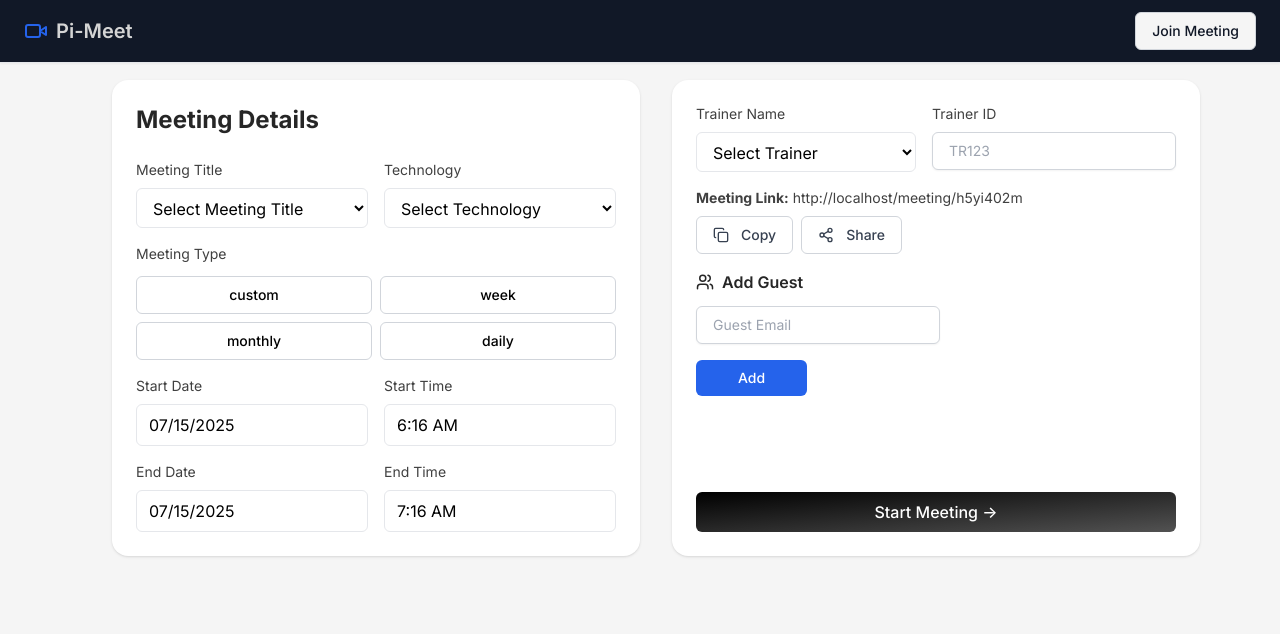
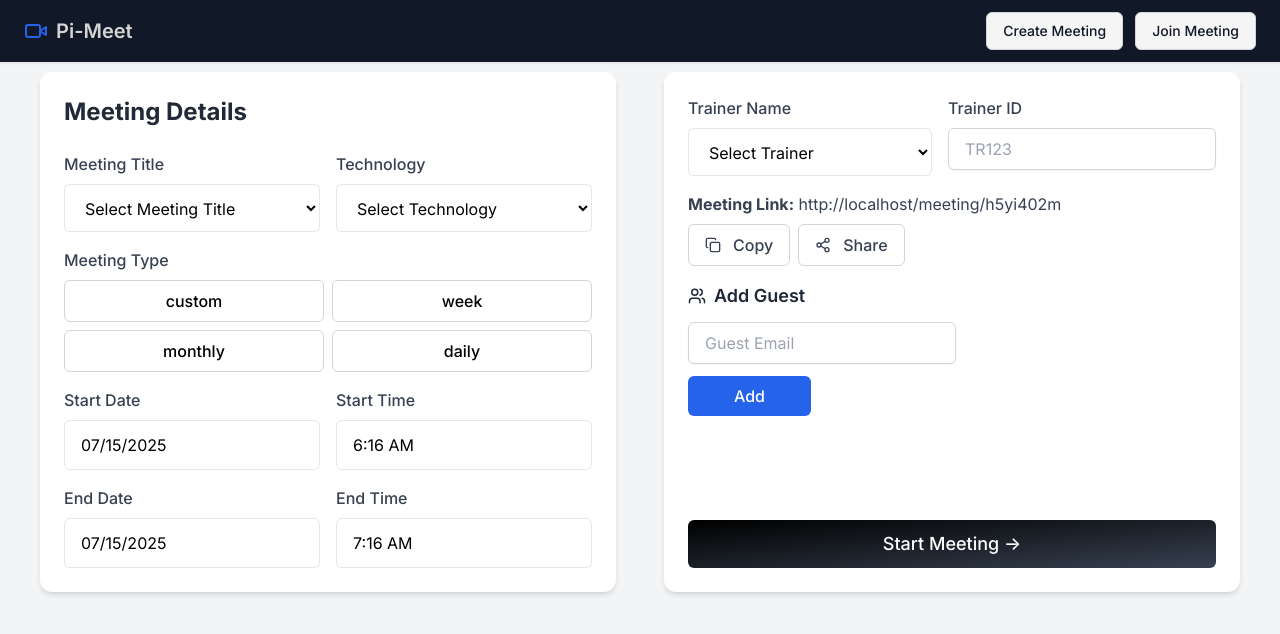
Before and after one commit to amanbadyal7214/pimeet, a React (Vite) app: page /new-meeting in a window 1280 px wide. Shown: the top 634 px of the page. Built offline with nearby package versions, Linux system fonts and the light colour scheme.

Commit message:
responsive

```diff
--- a/src/components/layout/Header.tsx
+++ b/src/components/layout/Header.tsx
@@ -31,6 +31,11 @@ const Header: React.FC<HeaderProps> = ({ onMenuToggle }) => {
         </div>
 
         <div className="flex items-center space-x-3">
+          <Link to="/new-meeting" className="inline-block">
+  <Button variant="outline" size="md" className="bg-neutral-100 hover:bg-neutral-300 text-gray-900">
+    Create Meeting
+  </Button>
+</Link>
 
         <Link to="/" className="inline-block">
   <Button variant="outline" size="md" className="bg-neutral-100 hover:bg-neutral-300 text-gray-900">
--- a/src/pages/MeetingPage.tsx
+++ b/src/pages/MeetingPage.tsx
@@ -1,3 +1,4 @@
+"use client";
 import React, { useState, useEffect, useRef } from 'react';
 import {
   useParams,
@@ -14,7 +15,6 @@ import ParticipantThumbnail from '../components/meeting/ParticipantThumbnail';
 import TaskList from '../components/meeting/TaskList';
 import Avatar from '../components/ui/Avatar';
 import { Drawer, Modal } from 'antd';
-
 
 const MeetingPage: React.FC = () => {
   const { meetingId } = useParams<{ meetingId: string }>();
@@ -138,7 +138,7 @@ const MeetingPage: React.FC = () => {
             autoPlay
             muted={pinned.userId === 'local'}
             playsInline
-            className="w-full h-full object-cover rounded-xl scale-x-[-1]"
+            className="w-full h-screen object-cover rounded-xl scale-x-[-1]"
           />
           <div className="absolute bottom-4 left-4 text-white text-lg font-semibold bg-black bg-opacity-50 px-4 py-1 rounded-xl">
             {pinned.name} {pinned.userId === 'local' ? '(You)' : ''}
@@ -155,7 +155,7 @@ const MeetingPage: React.FC = () => {
             autoPlay
             muted
             playsInline
-            className="w-full h-full object-cover rounded-xl transform scale-x-[-1]"
+            className="w-full h-screen object-cover rounded-xl transform scale-x-[-1]"
           />
           <div className="absolute bottom-4 left-4 text-white text-lg font-semibold bg-black bg-opacity-50 px-4 py-1 rounded-xl">
             {displayName} (You)
@@ -165,52 +165,28 @@ const MeetingPage: React.FC = () => {
     }
 
     return (
-      <div className="flex items-center justify-center h-full text-white text-5xl font-bold bg-gradient-to-tr from-gray-800 via-cyan-800 to-gray-800 rounded-xl">
+      <div className="flex items-center justify-center h-screen text-white text-5xl font-bold bg-gradient-to-tr from-gray-800 via-cyan-800 to-gray-800 rounded-xl">
         <Avatar name={displayName} size="xl" />
       </div>
     );
   };
 
   return (
-    <div className="flex flex-col h-screen bg-gray-950 p-2 fixed top-0 left-0 right-0">
-      <div className="flex flex-1 space-x-6 overflow-hidden relative">
-        {/* Left Thumbnails */}
-        <div className="flex flex-col w-82 max-h-[80vh] overflow-y-auto scrollbar-hide">
-          <div className="grid grid-cols-2 p-1 gap-4">
-            {participants.map((participant) => (
-              <ParticipantThumbnail
-                key={participant.userId}
-                name={participant.name}
-                role={participant.role}
-                videoStream={participant.stream}
-                videoEnabled={participant.videoEnabled}
-                audioEnabled={participant.audioEnabled}
-                isLocal={participant.userId === 'local'}
-                onPin={() => handlePinParticipant(participant.userId)}
-                isPinned={pinnedParticipantId === participant.userId}
-              />
-            ))}
-          </div>
-        </div>
-
-        {/* Main View */}
-        <div className="flex-1 flex flex-col rounded-xl overflow-hidden bg-gray-100 shadow-lg relative">
-          {/* Info Badge Centered */}
+    <div className="flex flex-col h-screen bg-gray-950 p-2 overflow-y-auto">
+      <div className="flex flex-1 flex-col md:flex-row md:space-x-6 space-y-4 md:space-y-0">
+        <div className="flex-1 flex flex-col rounded-xl overflow-hidden bg-gray-100 relative">
           <div className="absolute top-4 left-1/2 transform -translate-x-1/2 z-50 group">
             <div className="flex items-center space-x-2 cursor-pointer">
               <div className="bg-slate-400 text-white rounded-full w-8 h-8 flex items-center justify-center transition-all duration-300 group-hover:w-48 group-hover:justify-start px-2 bg-opacity-70 overflow-hidden">
-                <span className="text-sm rounded-full">ℹ️</span>
+                <span className="text-sm rounded-full">\u2139\ufe0f</span>
                 <span className="ml-2 whitespace-nowrap opacity-0 group-hover:opacity-100 transition-opacity duration-300">
                   {title}
                 </span>
               </div>
             </div>
           </div>
-
           {renderMainView()}
-
-          {/* Controls */}
-          <div className="absolute px-3 bottom-6 left-1/2 transform -translate-x-1/2 flex space-x-4 bg-gray-100 bg-opacity-30 rounded-full p-1 shadow-lg">
+          <div className="absolute px-3 bottom-4 left-1/2 transform -translate-x-1/2 flex flex-wrap justify-center space-x-4 bg-gray-100 bg-opacity-30 rounded-full p-1 shadow-lg">
             <MeetingControls
               audioEnabled={localAudioEnabled}
               videoEnabled={localVideoEnabled}
@@ -229,85 +205,59 @@ const MeetingPage: React.FC = () => {
             />
           </div>
         </div>
+
+        <div className="w-full md:w-80 max-h-[40vh] md:max-h-[80vh] overflow-hidden md:overflow-y-auto scrollbar-hide p-1">
+          <div className="grid grid-cols-2 grid-rows-2 gap-3">
+            {participants.slice(0, 4).map((participant) => (
+              <ParticipantThumbnail
+                key={participant.userId}
+                name={participant.name}
+                role={participant.role}
+                videoStream={participant.stream}
+                videoEnabled={participant.videoEnabled}
+                audioEnabled={participant.audioEnabled}
+                isLocal={participant.userId === 'local'}
+                onPin={() => handlePinParticipant(participant.userId)}
+                isPinned={pinnedParticipantId === participant.userId}
+              />
+            ))}
+          </div>
+        </div>
       </div>
 
-      {/* Chat Drawer */}
-      <Drawer
-        title="Chat"
-        placement="right"
-        onClose={() => setIsChatDrawerOpen(false)}
-        open={isChatDrawerOpen}
-        width={350}
-      >
+      <Drawer title="Chat" placement="right" onClose={() => setIsChatDrawerOpen(false)} open={isChatDrawerOpen} width={window.innerWidth < 600 ? 280 : 350}>
         <ChatPanel />
       </Drawer>
 
-      {/* More Info Drawer (Tasks) */}
-      <Drawer
-        title={null} // Optional: remove header if TaskList has its own
-        placement="right"
-        onClose={() => setIsInfoDrawerOpen(false)}
-        open={isInfoDrawerOpen}
-        width={350} // or a fixed width like 600
-        bodyStyle={{ padding: 0, height: "100%" }} // remove padding
-        closable={false} // optional: if TaskList has its own close button
-      >
+      <Drawer title={null} placement="right" onClose={() => setIsInfoDrawerOpen(false)} open={isInfoDrawerOpen} width={window.innerWidth < 600 ? 280 : 350} bodyStyle={{ padding: 0, height: "100%" }} closable={false}>
         <div style={{ height: "100%" }}>
           <TaskList onClose={() => setIsInfoDrawerOpen(false)} />
         </div>
       </Drawer>
 
-
-      {/* Participants Drawer */}
-      <Drawer
-        title="Participants"
-        placement="right"
-        onClose={() => setParticipantsDrawerOpen(false)}
-        open={participantsDrawerOpen}
-        width={320}
-      >
+      <Drawer title="Participants" placement="right" onClose={() => setParticipantsDrawerOpen(false)} open={participantsDrawerOpen} width={window.innerWidth < 600 ? 280 : 320}>
         <div className="space-y-3">
           {participants.map((participant) => (
-            <div
-              key={participant.userId}
-              className="text-sm text-gray-800 bg-gray-100 px-3 py-2 rounded-md shadow-sm flex justify-between"
-            >
-              <span>
-                {participant.name}
-                {participant.userId === 'local' ? ' (You)' : ''}
-              </span>
-              <span className="text-xs text-gray-500">
-                {participant.audioEnabled ? '🎤' : '🔇'}{' '}
-                {participant.videoEnabled ? '🎥' : '🚫'}
-              </span>
+            <div key={participant.userId} className="text-sm text-gray-800 bg-gray-100 px-3 py-2 rounded-md shadow-sm flex justify-between">
+              <span>{participant.name}{participant.userId === 'local' ? ' (You)' : ''}</span>
+              <span className="text-xs text-gray-500">{participant.audioEnabled ? '🎤' : '🔇'} {participant.videoEnabled ? '🎥' : '🚫'}</span>
             </div>
           ))}
         </div>
       </Drawer>
 
-      {/* Leave Meeting Drawer */}
-      <Modal
-        title="Leave Meeting"
-        open={isLeaveModalVisible}
-        onCancel={() => setIsLeaveModalVisible(false)}
-        footer={
+      <Modal title="Leave Meeting" open={isLeaveModalVisible} onCancel={() => setIsLeaveModalVisible(false)} footer={
         <div style={{ display: 'flex', justifyContent: 'flex-end', gap: '8px' }}>
-            <Button
-              key="cancel"
-              variant="outline"
-              onClick={() => setIsLeaveModalVisible(false)}
-            >
+          <Button key="cancel" variant="outline" onClick={() => setIsLeaveModalVisible(false)}>
             Cancel
           </Button>
           <Button key="leave" variant="danger" onClick={confirmLeaveMeeting}>
             Leave
           </Button>
         </div>
-        }
-      >
+      }>
         <p className="text-center mb-0">Are you sure you want to leave this meeting?</p>
       </Modal>
-
     </div>
   );
 };
--- a/src/pages/NewMeetingPage.tsx
+++ b/src/pages/NewMeetingPage.tsx
@@ -9,7 +9,7 @@ import Button from '../components/ui/Button';
 import Header from '../components/layout/Header';
 import { createClass } from '../api/classApi';
 
-const meetingTitleOptions = ["Batch 9-11", "Batch 11-1", "Batch 2-4","Batch 4-6"];
+const meetingTitleOptions = ["Batch 9-11", "Batch 11-1", "Batch 2-4", "Batch 4-6"];
 const trainerOptions = ["John Doe", "Aman Badyal", "Riya Kapoor"];
 const technologyOptions = ["MERN Stack", "PYTHON", "JAVA", "REACT"];
 
@@ -31,19 +31,19 @@ const BottomGradient = () => (
 const CreateMeetingForm: React.FC = () => {
   const navigate = useNavigate();
   const [meetingId] = useState<string>(generateMeetingId());
-  const [nameOfTrainer, setNameOfTrainer] = useState<string>('');
-  const [TrainerID, setTrainerId] = useState<string>('');
-  const [meetingTitle, setMeetingTitle] = useState<string>('');
-  const [technology, setTechnology] = useState<string>('');
-  const [startingDate, setStartingDate] = useState<Date>(new Date());
-  const [startingTime, setStartingTime] = useState<Date>(new Date());
-  const [endingDate, setEndingDate] = useState<Date>(new Date());
-  const [endingTime, setEndingTime] = useState<Date>(new Date(new Date().getTime() + 60 * 60 * 1000));
-  const [meetingType, setMeetingType] = useState<string>('');
-  const [guestInput, setGuestInput] = useState<string>('');
+  const [nameOfTrainer, setNameOfTrainer] = useState('');
+  const [TrainerID, setTrainerId] = useState('');
+  const [meetingTitle, setMeetingTitle] = useState('');
+  const [technology, setTechnology] = useState('');
+  const [startingDate, setStartingDate] = useState(new Date());
+  const [startingTime, setStartingTime] = useState(new Date());
+  const [endingDate, setEndingDate] = useState(new Date());
+  const [endingTime, setEndingTime] = useState(new Date(new Date().getTime() + 60 * 60 * 1000));
+  const [meetingType, setMeetingType] = useState('');
+  const [guestInput, setGuestInput] = useState('');
   const [addGuest, setAddGuest] = useState<Guest[]>([]);
-  const [copied, setCopied] = useState<boolean>(false);
-  const [isStarting, setIsStarting] = useState<boolean>(false);
+  const [copied, setCopied] = useState(false);
+  const [isStarting, setIsStarting] = useState(false);
   const [error, setError] = useState<string | null>(null);
 
   const meetingLink = `${window.location.origin}/meeting/${meetingId}`;
@@ -103,16 +103,19 @@ const CreateMeetingForm: React.FC = () => {
   };
 
   return (
-    <div className="min-h-screen bg-neutral-100 dark:bg-black">
+    <div className="min-h-screen bg-gray-100 pt-8">
       <Header />
-      <form onSubmit={handleStartMeeting} className="max-w-6xl mx-auto ml-20 pt-20 py-12 px-4 md:px-8 grid grid-cols-1 md:grid-cols-2 gap-8">
+      <form
+        onSubmit={handleStartMeeting}
+        className="max-w-screen-2xl mx-auto px-4 sm:px-6 lg:px-8 xl:px-10 2xl:px-20 py-10 grid grid-cols-1 lg:grid-cols-2 gap-8 xl:gap-12 2xl:gap-16"
+      >
         {/* Left Panel */}
-        <div className="bg-white dark:bg-zinc-900 rounded-2xl p-6 shadow">
-          <h2 className="text-2xl font-bold text-neutral-800 dark:text-white mb-6">Meeting Details</h2>
+        <div className="bg-white rounded-xl p-6 shadow-md">
+          <h2 className="text-xl xl:text-2xl 2xl:text-3xl font-bold text-gray-800 mb-6">Meeting Details</h2>
           <div className="flex flex-col sm:flex-row gap-4 mb-4">
             <LabelInputContainer className="w-full">
-              <label className="text-sm text-neutral-700 dark:text-neutral-300">Meeting Title</label>
-              <select value={meetingTitle} onChange={(e) => setMeetingTitle(e.target.value)} className="w-full border px-3 py-2 rounded-md bg-white dark:bg-zinc-800 dark:text-white">
+              <label className="text-sm xl:text-base 2xl:text-lg font-medium text-gray-700">Meeting Title</label>
+              <select value={meetingTitle} onChange={(e) => setMeetingTitle(e.target.value)} className="w-full border px-3 py-2 xl:px-4 xl:py-3 2xl:text-lg rounded-md bg-white">
                 <option value="">Select Meeting Title</option>
                 {meetingTitleOptions.map((title) => (
                   <option key={title} value={title}>{title}</option>
@@ -121,8 +124,8 @@ const CreateMeetingForm: React.FC = () => {
             </LabelInputContainer>
 
             <LabelInputContainer className="w-full">
-              <label className="text-sm text-neutral-700 dark:text-neutral-300">Technology</label>
-              <select value={technology} onChange={(e) => setTechnology(e.target.value)} className="w-full border px-3 py-2 rounded-md bg-white dark:bg-zinc-800 dark:text-white">
+              <label className="text-sm xl:text-base 2xl:text-lg font-medium text-gray-700">Technology</label>
+              <select value={technology} onChange={(e) => setTechnology(e.target.value)} className="w-full border px-3 py-2 xl:px-4 xl:py-3 2xl:text-lg rounded-md bg-white">
                 <option value="">Select Technology</option>
                 {technologyOptions.map((tech) => (
                   <option key={tech} value={tech}>{tech}</option>
@@ -132,10 +135,10 @@ const CreateMeetingForm: React.FC = () => {
           </div>
 
           <LabelInputContainer className="mb-4">
-            <label className="text-sm text-neutral-700 dark:text-neutral-300 mb-1">Meeting Type</label>
+            <label className="text-sm xl:text-base 2xl:text-lg font-medium text-gray-700">Meeting Type</label>
             <div className="grid grid-cols-2 gap-2">
               {['custom', 'week', 'monthly', 'daily'].map((type) => (
-                <button key={type} type="button" onClick={() => setMeetingType(type)} className={`rounded-md px-4 py-2 border text-sm font-medium ${meetingType === type ? 'bg-black text-white dark:bg-white dark:text-black' : 'bg-white dark:bg-zinc-800 text-black dark:text-white border-gray-300 dark:border-zinc-700'}`}>
+                <button key={type} type="button" onClick={() => setMeetingType(type)} className={`rounded-md px-4 py-2 xl:text-base 2xl:text-lg border font-medium ${meetingType === type ? 'bg-black text-white' : 'bg-white text-black border-gray-300'}`}>
                   {type}
                 </button>
               ))}
@@ -144,31 +147,31 @@ const CreateMeetingForm: React.FC = () => {
 
           <div className="grid grid-cols-1 sm:grid-cols-2 gap-4">
             <LabelInputContainer>
-              <label className="text-sm text-neutral-700 dark:text-neutral-300">Start Date</label>
-              <DatePicker selected={startingDate} onChange={(d) => d && setStartingDate(d)} className="w-full px-3 py-2 border rounded-md" />
+              <label className="text-sm xl:text-base 2xl:text-lg font-medium text-gray-700">Start Date</label>
+              <DatePicker selected={startingDate} onChange={(d) => d && setStartingDate(d)} className="w-full px-3 py-2 xl:px-4 xl:py-3 border rounded-md text-sm xl:text-base 2xl:text-lg" />
             </LabelInputContainer>
             <LabelInputContainer>
-              <label className="text-sm text-neutral-700 dark:text-neutral-300">Start Time</label>
-              <DatePicker selected={startingTime} onChange={(d) => d && setStartingTime(d)} showTimeSelect showTimeSelectOnly timeIntervals={15} dateFormat="h:mm aa" className="w-full px-3 py-2 border rounded-md" />
+              <label className="text-sm xl:text-base 2xl:text-lg font-medium text-gray-700">Start Time</label>
+              <DatePicker selected={startingTime} onChange={(d) => d && setStartingTime(d)} showTimeSelect showTimeSelectOnly timeIntervals={15} dateFormat="h:mm aa" className="w-full px-3 py-2 xl:px-4 xl:py-3 border rounded-md text-sm xl:text-base 2xl:text-lg" />
             </LabelInputContainer>
             <LabelInputContainer>
-              <label className="text-sm text-neutral-700 dark:text-neutral-300">End Date</label>
-              <DatePicker selected={endingDate} onChange={(d) => d && setEndingDate(d)} className="w-full px-3 py-2 border rounded-md" />
+              <label className="text-sm xl:text-base 2xl:text-lg font-medium text-gray-700">End Date</label>
+              <DatePicker selected={endingDate} onChange={(d) => d && setEndingDate(d)} className="w-full px-3 py-2 xl:px-4 xl:py-3 border rounded-md text-sm xl:text-base 2xl:text-lg" />
             </LabelInputContainer>
             <LabelInputContainer>
-              <label className="text-sm text-neutral-700 dark:text-neutral-300">End Time</label>
-              <DatePicker selected={endingTime} onChange={(d) => d && setEndingTime(d)} showTimeSelect showTimeSelectOnly timeIntervals={15} dateFormat="h:mm aa" className="w-full px-3 py-2 border rounded-md" />
+              <label className="text-sm xl:text-base 2xl:text-lg font-medium text-gray-700">End Time</label>
+              <DatePicker selected={endingTime} onChange={(d) => d && setEndingTime(d)} showTimeSelect showTimeSelectOnly timeIntervals={15} dateFormat="h:mm aa" className="w-full px-3 py-2 xl:px-4 xl:py-3 border rounded-md text-sm xl:text-base 2xl:text-lg" />
             </LabelInputContainer>
           </div>
         </div>
 
         {/* Right Panel */}
-        <div className="bg-white dark:bg-zinc-900 rounded-2xl p-6 shadow flex flex-col justify-between">
+        <div className="bg-white rounded-xl p-6 shadow-md flex flex-col justify-between">
           <div>
             <div className="flex flex-col sm:flex-row gap-4 mb-4">
               <LabelInputContainer className="w-full">
-                <label className="text-sm text-neutral-700 dark:text-neutral-300">Trainer Name</label>
-                <select value={nameOfTrainer} onChange={(e) => setNameOfTrainer(e.target.value)} className="w-full border px-3 py-2 rounded-md bg-white dark:bg-zinc-800 dark:text-white">
+                <label className="text-sm xl:text-base 2xl:text-lg font-medium text-gray-700">Trainer Name</label>
+                <select value={nameOfTrainer} onChange={(e) => setNameOfTrainer(e.target.value)} className="w-full border px-3 py-2 xl:px-4 xl:py-3 2xl:text-lg rounded-md bg-white">
                   <option value="">Select Trainer</option>
                   {trainerOptions.map((trainer) => (
                     <option key={trainer} value={trainer}>{trainer}</option>
@@ -176,15 +179,15 @@ const CreateMeetingForm: React.FC = () => {
                 </select>
               </LabelInputContainer>
               <LabelInputContainer className="w-full">
-                <label className="text-sm text-neutral-700 dark:text-neutral-300">Trainer ID</label>
-                <Input value={TrainerID} onChange={(e) => setTrainerId(e.target.value)} placeholder="TR123" />
+                <label className="text-sm xl:text-base 2xl:text-lg font-medium text-gray-700">Trainer ID</label>
+                <Input value={TrainerID} onChange={(e) => setTrainerId(e.target.value)} placeholder="TR123" className="xl:text-base 2xl:text-lg" />
               </LabelInputContainer>
             </div>
 
-            <div className="text-sm text-neutral-700 dark:text-neutral-300 mb-4">
+            <div className="text-sm xl:text-base 2xl:text-lg text-gray-700 mb-4">
               <strong>Meeting Link:</strong> {meetingLink}
               <div className="flex space-x-2 mt-2">
-                <Button type="button" onClick={handleCopyLink} variant="outline">
+                <Button type="button" onClick={handleCopyLink} variant="outline" className="xl:text-base 2xl:text-lg">
                   <Copy size={16} className="mr-1" />
                   {copied ? 'Copied!' : 'Copy'}
                 </Button>
@@ -196,6 +199,7 @@ const CreateMeetingForm: React.FC = () => {
                       : handleCopyLink()
                   }
                   variant="outline"
+                  className="xl:text-base 2xl:text-lg"
                 >
                   <Share2 size={16} className="mr-1" />
                   Share
@@ -204,7 +208,7 @@ const CreateMeetingForm: React.FC = () => {
             </div>
 
             <div className="mb-6">
-              <h3 className="text-md font-semibold text-neutral-800 dark:text-neutral-100 mb-3 flex items-center gap-2">
+              <h3 className="text-md xl:text-lg font-semibold text-gray-800 mb-3 flex items-center gap-2">
                 <Users size={18} /> Add Guest
               </h3>
               <Input
@@ -217,11 +221,11 @@ const CreateMeetingForm: React.FC = () => {
                     handleGuestAdd();
                   }
                 }}
-                className="mb-4"
+                className="mb-3 xl:text-base 2xl:text-lg"
               />
               <div className="grid grid-cols-1 sm:grid-cols-4 gap-3 mb-3">
-                <div className="col-span-1 sm:col-span-1">
-                  <Button type="button" onClick={handleGuestAdd} className="w-full h-full">
+                <div className="col-span-1">
+                  <Button type="button" onClick={handleGuestAdd} className="w-full h-full xl:text-base 2xl:text-lg">
                     Add
                   </Button>
                 </div>
@@ -229,7 +233,7 @@ const CreateMeetingForm: React.FC = () => {
               {addGuest.length > 0 && (
                 <div className="flex flex-col gap-2 max-h-48 overflow-auto pr-1">
                   {addGuest.map((g, i) => (
-                    <div key={i} className="flex items-center justify-between bg-blue-100 text-blue-800 px-3 py-2 rounded-md text-sm">
+                    <div key={i} className="flex items-center justify-between bg-blue-100 text-blue-800 px-3 py-2 rounded-md text-sm xl:text-base 2xl:text-lg">
                       <strong>{g.email}</strong>
                       <X className="cursor-pointer hover:text-red-600" size={14} onClick={() => removeGuest(g.email)} />
                     </div>
@@ -238,11 +242,11 @@ const CreateMeetingForm: React.FC = () => {
               )}
             </div>
 
-            {error && <div className="text-red-600 text-sm mb-2">{error}</div>}
+            {error && <div className="text-red-600 text-sm xl:text-base 2xl:text-lg mb-2">{error}</div>}
           </div>
 
           <button
-            className="group/btn relative mt-6 w-full h-10 rounded-md bg-gradient-to-br from-black to-neutral-600 font-medium text-white dark:bg-zinc-800"
+            className="group/btn relative mt-6 w-full h-10 xl:h-12 2xl:h-14 rounded-md bg-gradient-to-br from-black to-gray-700 font-medium text-white text-base xl:text-lg 2xl:text-xl"
             type="submit"
             disabled={isStarting}
           >
```
Lines whose indentation alone changed are shown as unchanged.
